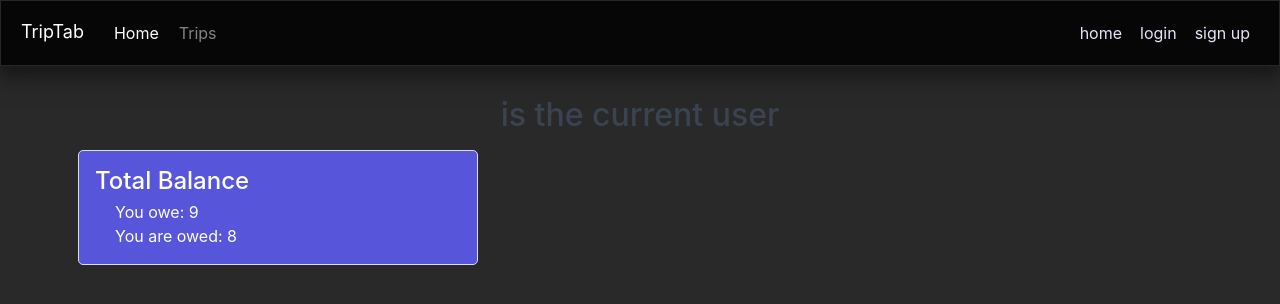
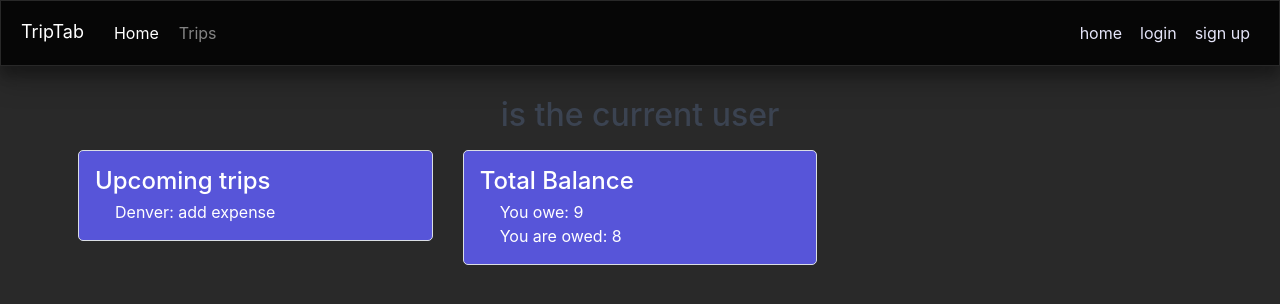
Before and after one commit to lukeevangraham/trip-tab, a React (Create React App) app: page / in a window 1280 px wide. Shown: the top 304 px of the page. Built offline with nearby package versions, Linux system fonts and the light colour scheme; no server answers.

Commit message:
added Upcoming Trips card to home

```diff
--- a/src/components/home.js
+++ b/src/components/home.js
@@ -1,5 +1,6 @@
 import React, { Component } from "react";
-import TotalBalanceCard from "../components/totalBalance";
+import TotalBalanceCard from "./totalBalance";
+import TripCardHome from "./tripCardHome";
 
 class Home extends Component {
   constructor() {
@@ -8,9 +9,13 @@ class Home extends Component {
 
   render() {
     return (
-      <div>
-        <TotalBalanceCard userOwes={9} userIsOwed={8} />
-
+      <div className="row">
+        <div className="col-md-4">
+          <TripCardHome tripName={"Denver"} />
+        </div>
+        <div className="col-md-4">
+          <TotalBalanceCard userOwes={9} userIsOwed={8} />
+        </div>
       </div>
     );
   }
--- a/src/components/totalBalance.css
+++ b/src/components/totalBalance.css
@@ -1,3 +1,3 @@
-.card-parent {
+/* .card-parent {
     max-width: 20rem;
-}
+} */
--- /dev/null
+++ b/src/components/tripCardHome.js
@@ -0,0 +1,19 @@
+import React from "react";
+import "./totalBalance.css"
+
+function TripCardHome(props) {
+  return (
+    <div className="card text-white bg-primary mb-3 rounded card-parent">
+      {/* <div className="card-header text-left">Upcoming Trips</div> */}
+      <div className="card-body text-left">
+        <h4 className="card-title mb-1">Upcoming trips</h4>
+        <p className="card-text pl-3">
+          {props.tripName}:
+          add expense
+          </p>
+      </div>
+    </div>
+  );
+}
+
+export default TripCardHome
```
